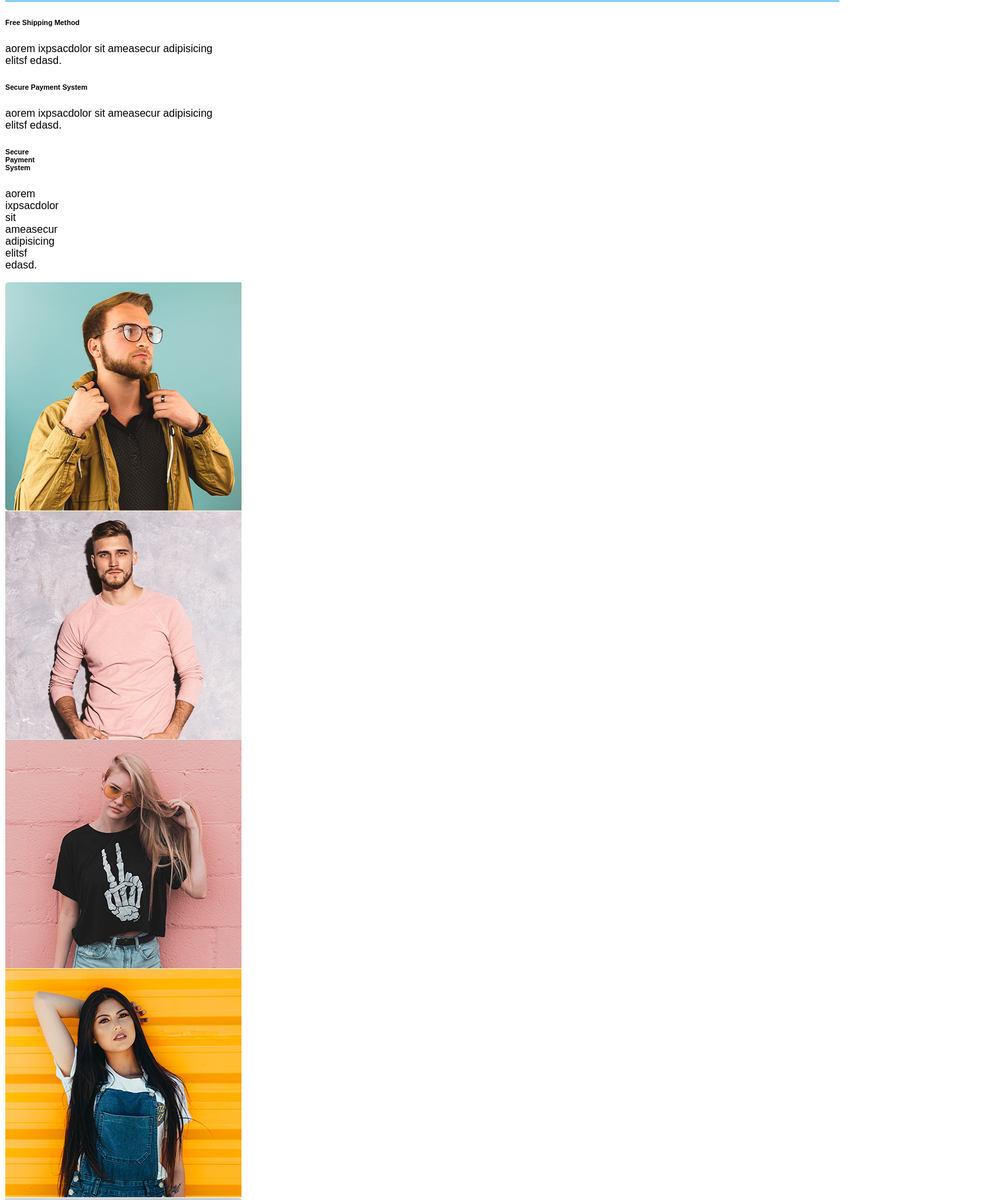
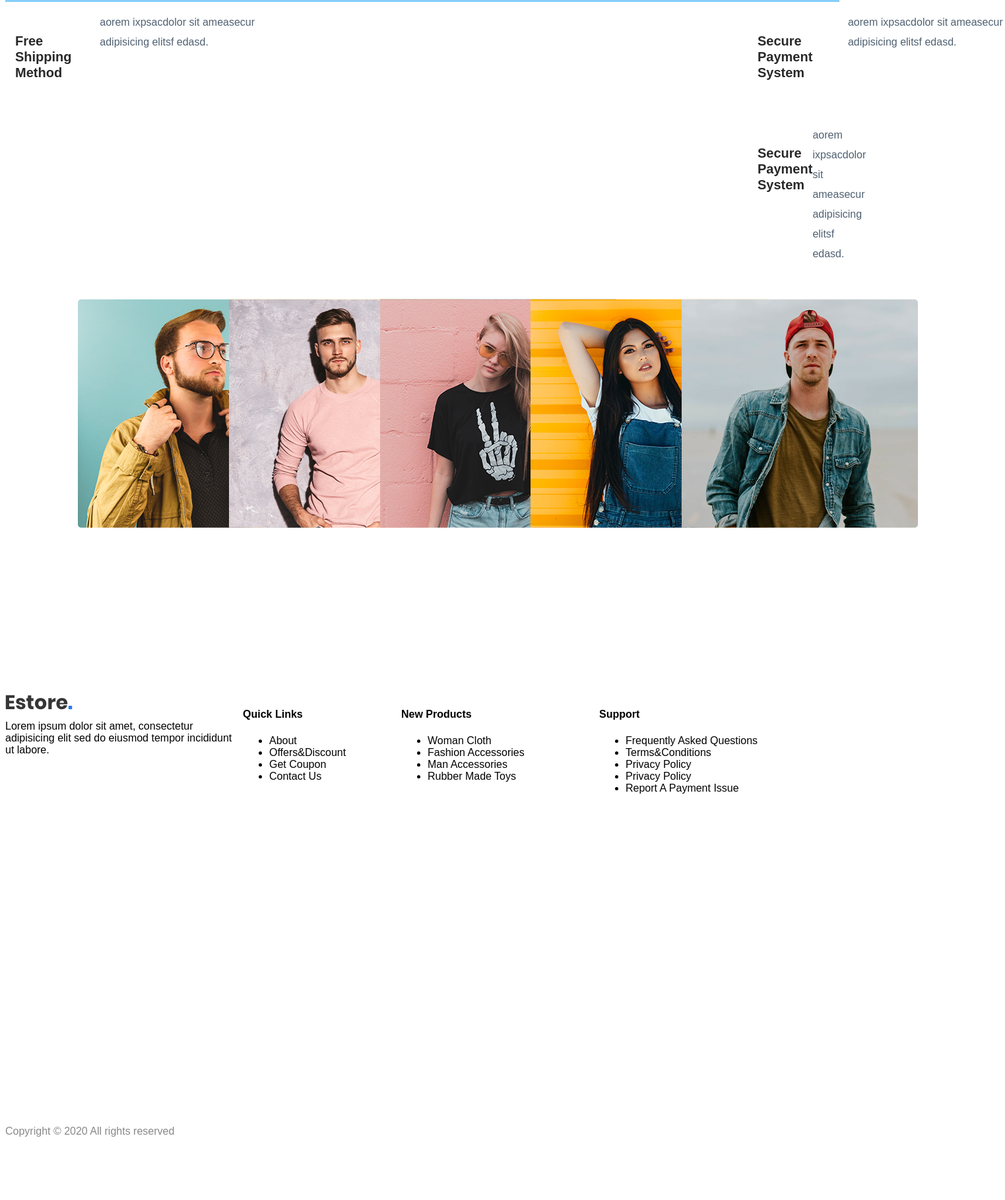
Before and after one commit to Pervinb/Flask-project, a plain HTML site: page index.html in a window 1280 px wide. Shown: the part 3101-4920 px from the top of the page at 66% size, 1523 px wide, since content can reach past the window. After the commit the page ends 4862 px from the top, so only its background shows below. Drawn offline with nearby package versions, Linux system fonts and the light colour scheme; files that its build step writes are made by us from their sources.

Commit message:
footer yazildi

```diff
--- a/sass/home/_footer.scss
+++ b/sass/home/_footer.scss
@@ -1,27 +1,81 @@
 .container{
+    width:1200px;
+    height:700px;
     display:grid;
-    grid-template-columns:2fr 1fr 2fr auto ;
-    grid-template-rows: 3fr auto;
+    grid-template-columns:30% 20% 25% 25% ;
+    grid-template-rows: 90% 10% ;
     grid-template-areas:
          "footlogo quicklinks newproducts support"
          "copyrights copyrights copyrights socials";
-    gap: 1rem;
-}
     .footlogo{
+            grid-area:footlogo;
             display: inline-block;
         }
     .quicklinks{
             display: inline-block;
+            grid-area: quicklinks;
      }
     .newproducts{
             display: inline-block;
+            grid-area: newproducts;
     }
     .support{
             display: inline-block;
+            grid-area: support;
     }
      .copyrights{
             display: inline-block;
+            grid-area: copyrights;
+            p {
+                color: #888888;
+                font-weight: 300;
+                font-size: 16px;
+                line-height: 2;
+                margin-bottom: 20px;
+            }
     }
     .socials{
             display: inline-block;
+            grid-area: socials;
         }
+    .footer-tittle{
+            text-align:left;
+            margin-bottom: 50px;
+            .footer-title
+            h4 {
+                color: #000;
+                font-size: 20px;
+                margin-bottom: 29px;
+                font-weight: 500;
+                text-transform: capitalize;
+
+            }
+            ul{
+                list-style: none;
+                margin: 0;
+                padding: 0;
+                 li {margin-bottom: 15px;
+                 }
+                a{
+                    transition: all 0.3s ease-out 0s;
+                    color: #868c98;
+                    font-weight: 300;
+                    outline: medium none;
+                    background-color: transparent;
+                    cursor: pointer;
+                    text-decoration: none;
+                }
+            }
+
+                p {
+                    color: #868c98;
+                    font-size: 16px;
+                    margin-bottom: 50px;
+                    line-height: 1.8;
+
+                    font-weight: normal;
+                }
+
+
+        }
+}
--- /dev/null
+++ b/sass/home/_gallery.scss
@@ -0,0 +1,25 @@
+.gallery-area{
+    width:100%;
+    height:430px;
+    margin-left:50px;
+    margin-top: 200px;
+    margin-bottom: 170px;
+    margin-right: 0px;
+    padding-left: 60px;
+    padding-right: 60px;
+    box-sizing: border-box;
+    .container-fluid{
+        width:100%;
+        height:100%;
+        .row{
+            display:flex;
+            flex-direction: row;
+            flex-wrap: wrap;
+            .gallery-items{
+                display: flex;
+                width: 20%;
+            }
+
+        }
+    }
+}
--- a/sass/home/_home.scss
+++ b/sass/home/_home.scss
@@ -4,3 +4,5 @@
 @import 'header';
 @import 'latestproducts';
 @import 'subscribe';
+@import 'gallery';
+@import 'shippingpayment'
--- /dev/null
+++ b/sass/home/_shippingpayment.scss
@@ -0,0 +1,57 @@
+.shipping-container{
+    width: 100%;
+    padding-right: 15px;
+    padding-left: 15px;
+    margin-right: auto;
+    margin-left: auto;
+    height: 250px;
+    .row{
+        width:1500px;
+        height:250px;
+        display:flex;
+        flex-direction:row;
+        justify-content:space-between;
+        .box{
+            height:100%;
+            display:inline-block;
+            .shipbox{
+                display:flex;
+                flex-direction:row;
+                text-align:left;
+                margin-bottom: 40px;
+                i {
+                    font-size: 40px;
+                    color: #282828;
+                    margin-bottom: 25px;
+                    display: block;
+                }
+                [class^="ti-"], [class*=" ti-"] {
+                    font-family: 'themify';
+                    speak: none;
+                    font-style: normal;
+                    font-weight: normal;
+                    font-variant: normal;
+                    text-transform: none;
+                    line-height: 1;
+                    -webkit-font-smoothing: antialiased;
+                    -moz-osx-font-smoothing: grayscale;
+                }
+                h6 {
+                    color: #282828;
+                    font-size: 20px;
+                    font-weight: 600;
+                    line-height: 1.2;
+                    margin-bottom: 12px;
+                    font-family: "Poppins", sans-serif;
+                 }
+                 p {
+                    font-size: 16px;
+                    line-height: 30px;
+                    margin-bottom: 15px;
+                    font-weight: normal;
+                    color: #506172;
+                }
+            }
+        }
+    }
+}
```
Also changed, not shown: sass/style.css, 1 other file. Lines whose indentation alone changed are shown as unchanged.
